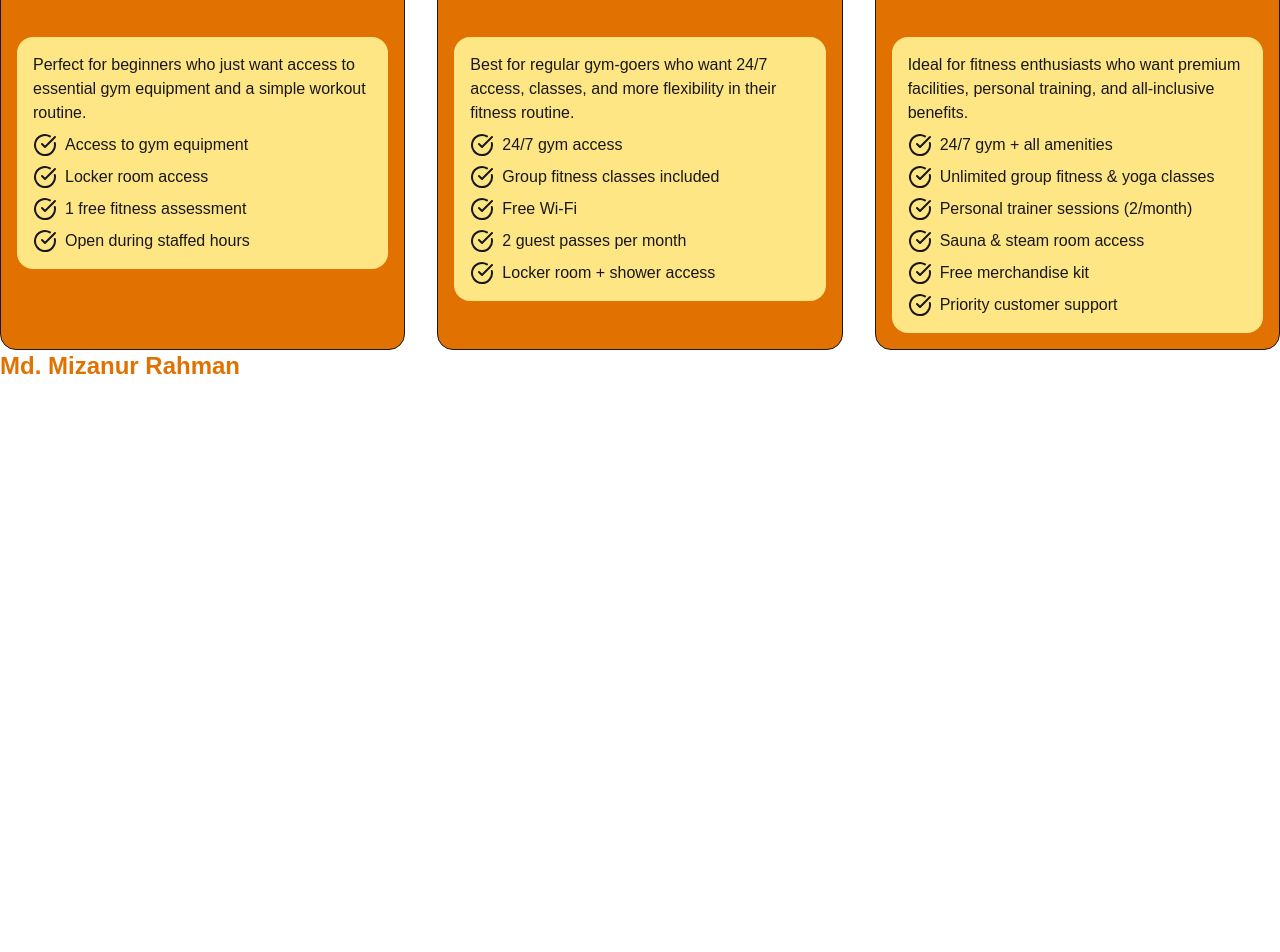
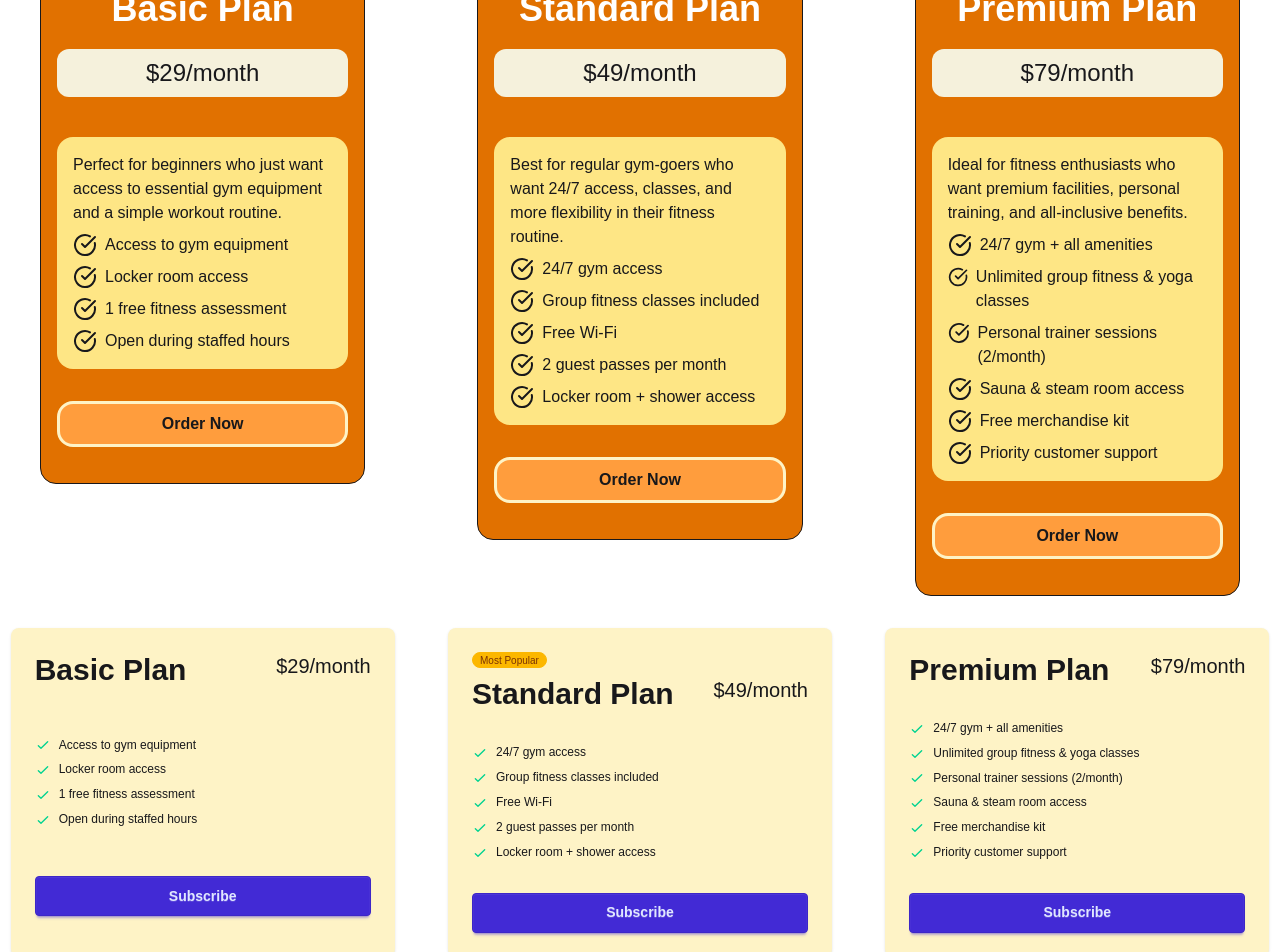
Before and after one commit to mizangithup917/tailwind-react-pricing-options, a React (Vite) app: page / in a window 1280 px wide. Shown: the part 180-1132 px from the top of the page. Before the commit the page ends 800 px from the top, so only its background shows below. Built offline with nearby package versions, Linux system fonts and the light colour scheme.

Commit message:
card and daisy card make comments

```diff
--- a/public/pricingData.json
+++ b/public/pricingData.json
@@ -16,6 +16,7 @@
     "id": 2,
     "name": "Standard Plan",
     "price": "$49/month",
+    "popular": true,
     "description": "Best for regular gym-goers who want 24/7 access, classes, and more flexibility in their fitness routine.",
     "features": [
       "24/7 gym access",
--- /dev/null
+++ b/src/assets/components/DaisyCard/DaisyCard.jsx
@@ -0,0 +1,30 @@
+import React from 'react';
+
+const DaisyCard = ({pricing}) => {
+
+  const {name, price, features, popular} = pricing;
+  return (
+      <div className="container mx-auto card w-96 bg-amber-100 shadow-sm">
+        <div className="grid grid-col card-body">
+          {popular && <span className="badge badge-xs badge-warning">Most Popular</span>}
+          <div className="flex justify-between">
+            <h2 className="text-3xl font-bold">{name}</h2>
+            <span className="text-xl">{price}</span>
+          </div>
+          <ul className="mt-6 flex flex-col gap-2 text-xs">
+              {
+                features.map((feature, index) =><li key={index}>
+              <svg xmlns="http://www.w3.org/2000/svg" className="size-4 me-2 inline-block text-success" fill="none" viewBox="0 0 24 24" stroke="currentColor"><path strokeLinecap="round" strokeLinejoin="round" strokeWidth="2" d="M5 13l4 4L19 7" /></svg>
+              <span>{feature}</span>
+            </li>)
+              }
+          </ul>
+          <div className="mt-6">
+            <button className="btn btn-primary btn-block">Subscribe</button>
+          </div>
+        </div>
+      </div>
+  );
+};
+
+export default DaisyCard;
--- a/src/assets/components/PricingCard/PricinCard.jsx
+++ b/src/assets/components/PricingCard/PricinCard.jsx
@@ -5,14 +5,16 @@ import PricingFeature from './PricingFeature';
 const PricinCard = ({pricing}) => {
   const {name, price, description, features} = pricing;
   return (
-    <div  className='border bg-amber-600 rounded-2xl p-4'>
+
+    <div className='container mx-auto px-10'>
+        <div  className='flex flex-col border bg-amber-600 rounded-2xl p-4'>
       {/* card header */}
         <div>
-        <h1 className='text-4xl'>{name}</h1>
-        <h1 className='text-2xl'>{price}</h1>
+          <h1 className='text-4xl text-white font-bold text-center'>{name}</h1>
+          <h1 className='text-2xl bg-[#F5F1DC] text-center mt-5 rounded-xl py-2'>{price}</h1>
         </div>
       {/* card body */}
-      <div className='bg-amber-200 p-4 rounded-2xl mt-10'>
+        <div className='bg-amber-200 p-4 rounded-2xl mt-10 flex-1'>
           <p>{description}</p>
           {
             features.map((feature, index) => <PricingFeature
@@ -20,8 +22,10 @@ const PricinCard = ({pricing}) => {
             feature={feature}></PricingFeature>)
           }
         </div>
+        <button className="bg-[#FF9D3D] py-2 rounded-2xl w-full hover:bg-[#F5F1DC] border-3 border-amber-100 font-bold mt-8 mb-5">Order Now</button>
+        </div>
+    </div>
 
-    </div>
   );
 };
 
--- a/src/assets/components/PricingOptions/PricingOptions.jsx
+++ b/src/assets/components/PricingOptions/PricingOptions.jsx
@@ -1,5 +1,6 @@
 import React, { use } from 'react';
 import PricinCard from '../PricingCard/PricinCard';
+import DaisyCard from '../DaisyCard/DaisyCard';
 
 const PricingOptions = ({pricingPromise}) => {
 
@@ -8,12 +9,18 @@ const pricingData = use(pricingPromise);
 
   return (
     <div>
-        <h2>Get our Membership</h2>
-        <div className='grid md:grid-cols-3 gap-8'>
+        <h2 className='text-5xl mb-10'>Get our Membership</h2>
+        <div className='grid md:grid-cols-3 gap-8 mx-auto'>
           {
             pricingData.map(pricing => <PricinCard
               key={pricing.id}
               pricing={pricing}></PricinCard>)
+          }
+
+          {
+            pricingData.map(pricing=><DaisyCard
+            key={pricing.id}
+            pricing={pricing}></DaisyCard>)
           }
         </div>
     </div>
```
Lines whose indentation alone changed are shown as unchanged.
